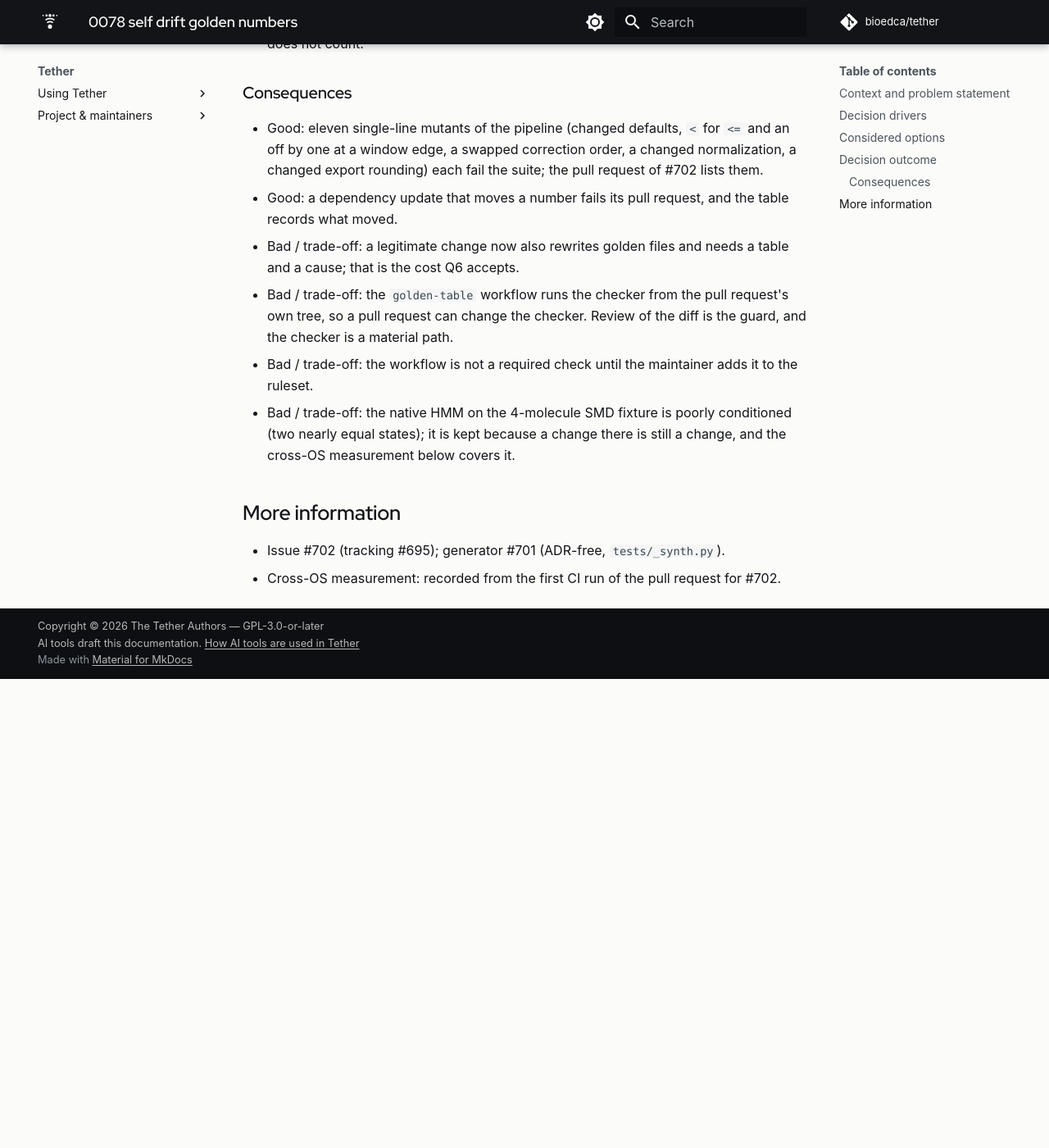
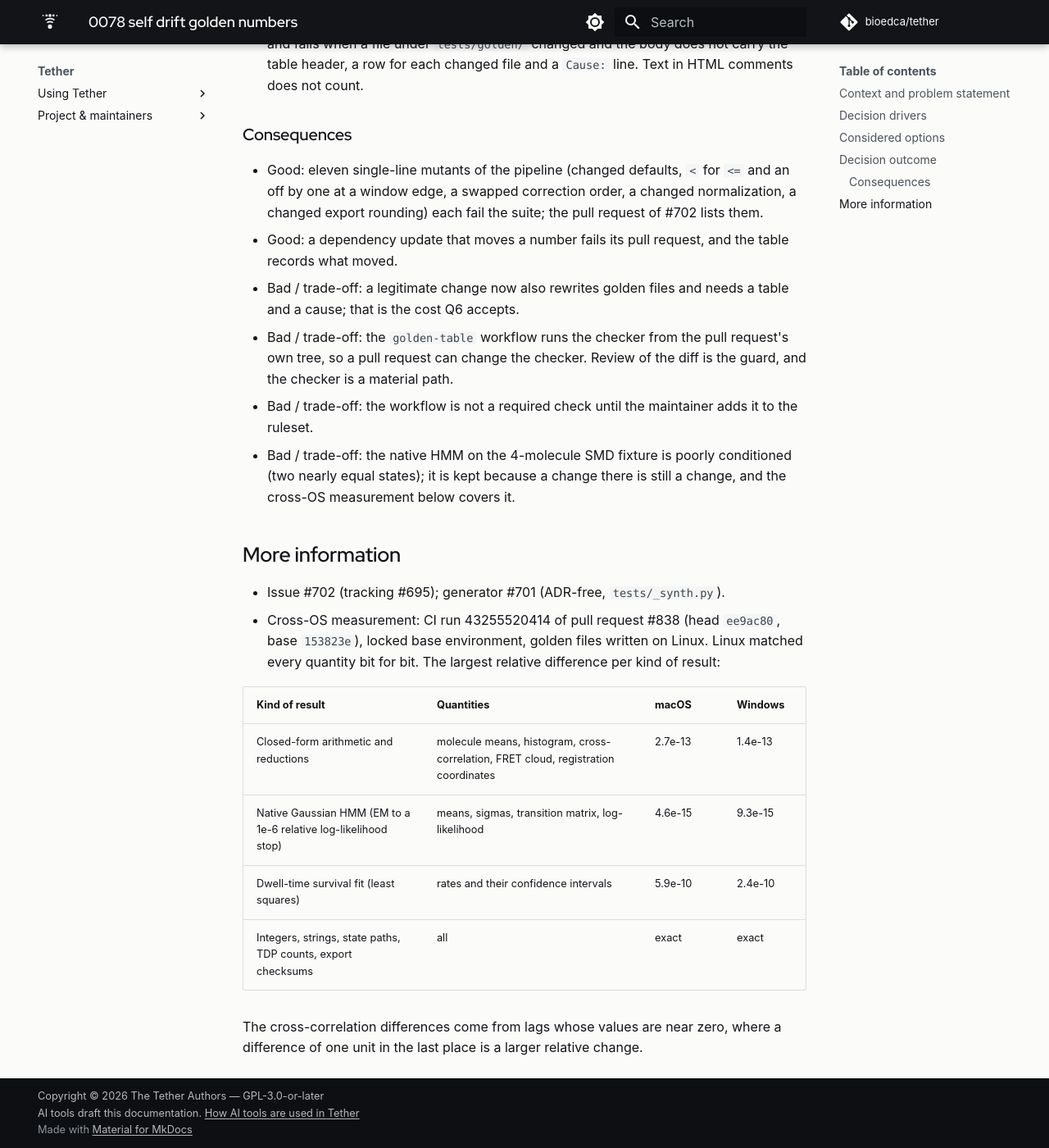
Before and after one commit to bioedca/tether, an MkDocs documentation site: the page built from docs/adr/0078-self-drift-golden-numbers.md, in a window 1280 px wide and 1400 px high, scrolled down 2307 px. Shown: the whole window at 82% size. Built offline with MkDocs 1.6.1 and Material for MkDocs 9.7.7, drawn with Linux system fonts in a browser that asks for light colours; comment, search, counter and statistics services are not loaded; the version menu is left out; before the commit the page ends 3135 px from its top, so only the background shows below that; some of the changed text lies outside the part shown.

Commit message:
test(regression): set the golden float limit from the cross-OS measurement (#702)
The measurement run (ee9ac80, CI run 43255520414) matched every integer,
string and checksum on Linux, macOS and Windows; the largest float difference
was 5.9e-10, in the dwell-time fit. FLOAT_RTOL = 1e-8, recorded in ADR-0078.
Golden files check out with LF on every OS.

```diff
--- a/docs/adr/0078-self-drift-golden-numbers.md
+++ b/docs/adr/0078-self-drift-golden-numbers.md
@@ -68,8 +68,11 @@
   rounded to 10 significant digits. Integer arrays (state paths, dwell lengths, TDP counts)
   compare by the SHA-256 of their little-endian `int64` bytes.
 - **The limit is measured, not chosen.** The golden files were written on Linux. The first CI
-  run of #702 compared them with `FLOAT_RTOL = 0` on Linux, macOS and Windows; the largest
-  relative difference and the limit set from it are recorded under *More information*.
+  run of #702 compared them with `FLOAT_RTOL = 0` on Linux, macOS and Windows (table under
+  *More information*). Every integer, string and checksum matched on all three. The largest
+  float difference was 5.9e-10, in the output of an iterative fit; `FLOAT_RTOL = 1e-8` leaves
+  a factor of about 17 above it. A later change that moves a float by more than that is a
+  change, whatever its cause.
 - `python scripts/update_golden.py` regenerates the files and prints a Markdown table: golden
   file, quantity, old value, new value, relative change. It lists every change, also one
   inside the limit. `--check` writes nothing and exits 1 when a quantity moved.
@@ -98,4 +101,16 @@
 ## More information
 
 - Issue #702 (tracking #695); generator #701 (ADR-free, `tests/_synth.py`).
-- Cross-OS measurement: recorded from the first CI run of the pull request for #702.
+- Cross-OS measurement: CI run 43255520414 of pull request #838 (head `ee9ac80`, base
+  `153823e`), locked base environment, golden files written on Linux. Linux matched every
+  quantity bit for bit. The largest relative difference per kind of result:
+
+  | Kind of result | Quantities | macOS | Windows |
+  |---|---|---|---|
+  | Closed-form arithmetic and reductions | molecule means, histogram, cross-correlation, FRET cloud, registration coordinates | 2.7e-13 | 1.4e-13 |
+  | Native Gaussian HMM (EM to a 1e-6 relative log-likelihood stop) | means, sigmas, transition matrix, log-likelihood | 4.6e-15 | 9.3e-15 |
+  | Dwell-time survival fit (least squares) | rates and their confidence intervals | 5.9e-10 | 2.4e-10 |
+  | Integers, strings, state paths, TDP counts, export checksums | all | exact | exact |
+
+  The cross-correlation differences come from lags whose values are near zero, where a
+  difference of one unit in the last place is a larger relative change.
```
Also changed, not shown: 2 other files.
